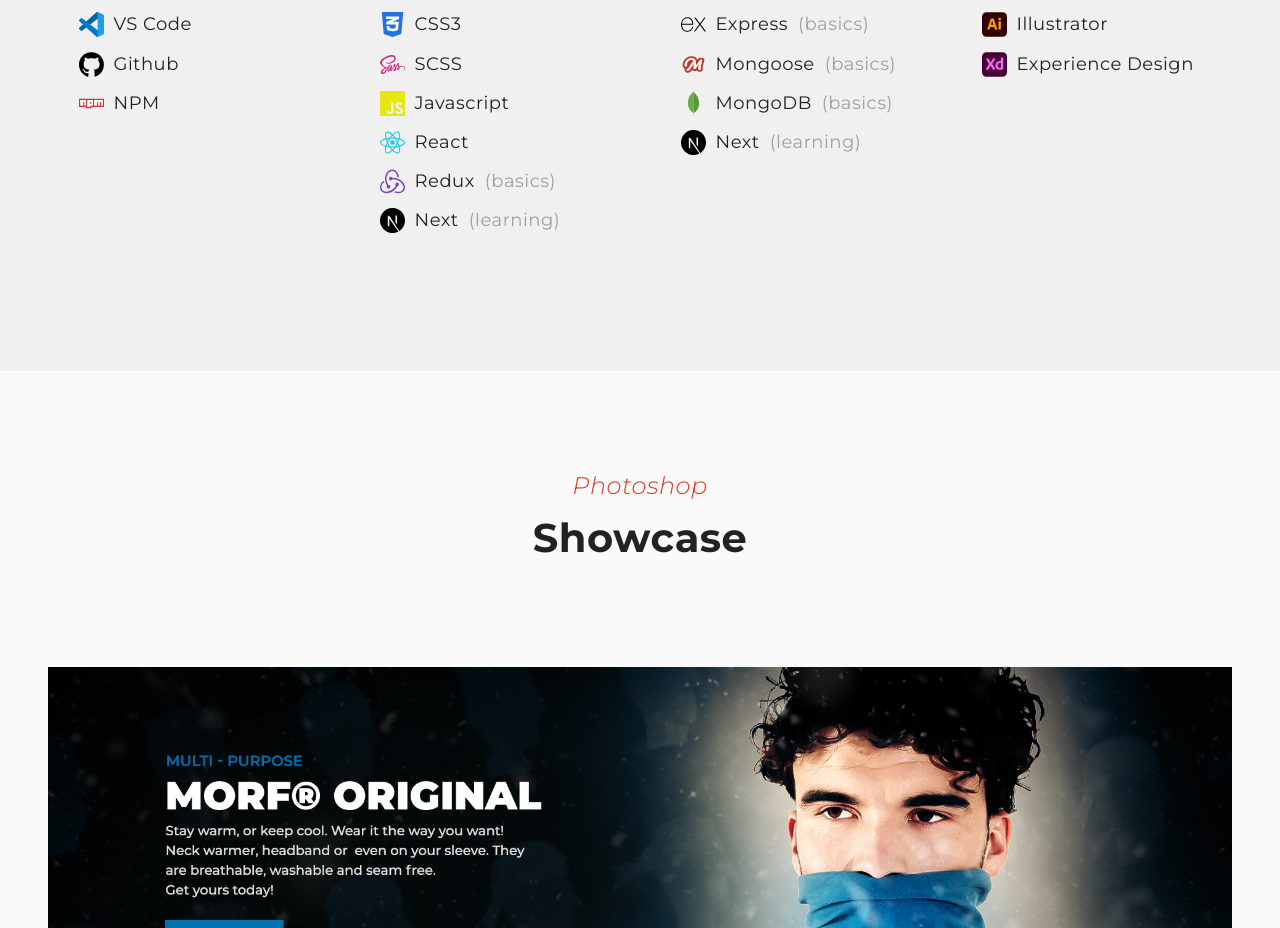
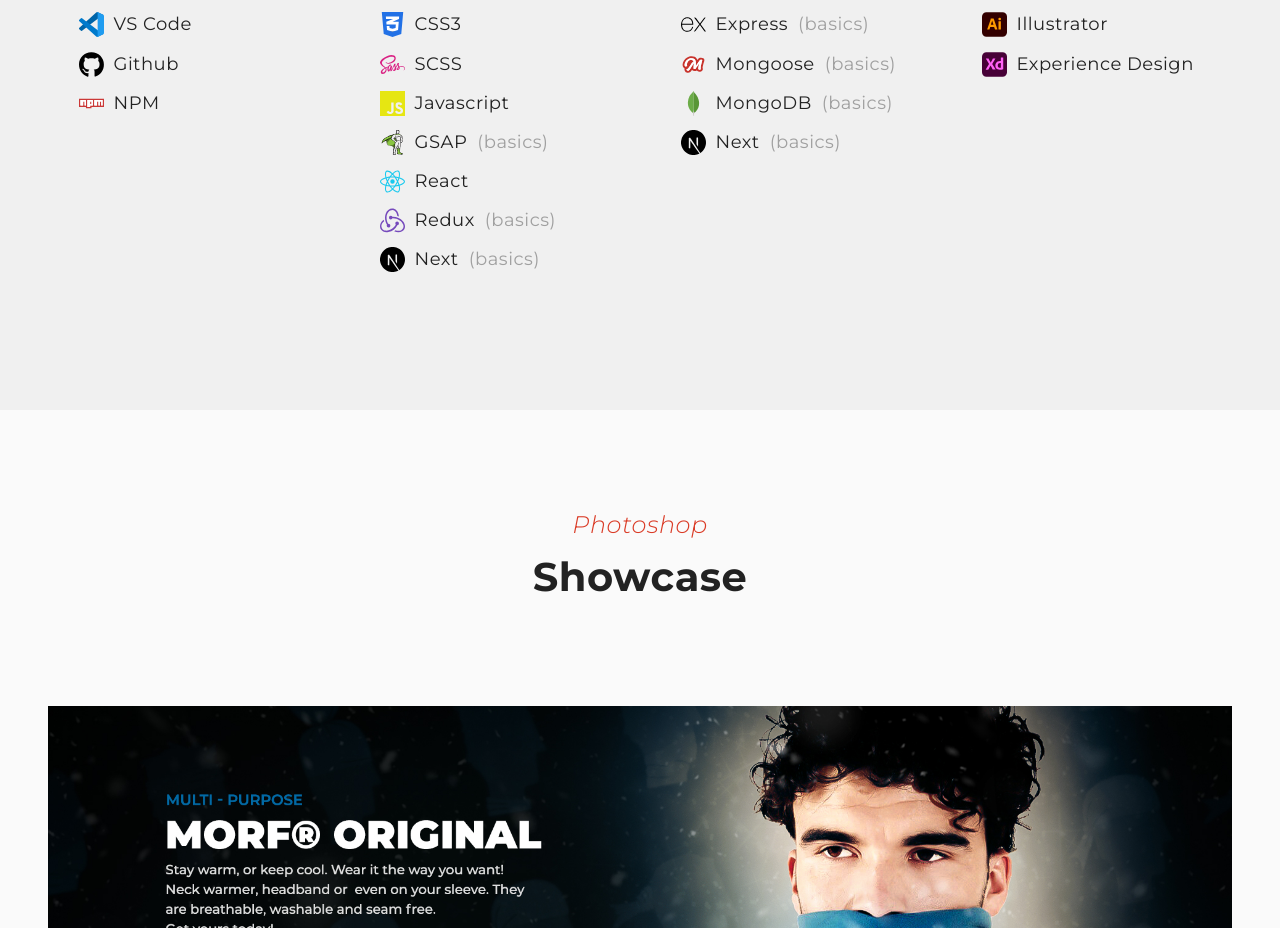
Before and after one commit to Dangereye/portfolio-njs, a Next.js app: page / in a window 1280 px wide. Shown: the part 1651-2579 px from the top of the page. Built offline with nearby package versions, Linux system fonts and the light colour scheme.

Commit message:
Added GSAP to skills. Updated Project descriptions.

```diff
--- a/data/myProjects.js
+++ b/data/myProjects.js
@@ -6,7 +6,7 @@ const myProjects = [
     date: "Jan 2021",
     title: "Movies",
     description:
-      "Search and explore millions of movies, television shows and related people. Check out upcoming releases, rediscover old favourites, learn who or what is popular - right now, watch trailers or read biographies. Maybe, you'll even find a few gems that you never knew existed. Disclaimer; can cause unexplained time loss.",
+      "Search and explore millions of movies, television shows and associated people. Check out upcoming releases, and rediscover old favourites. You can watch trailers, read biographies and learn who or what is popular - right now!  You'll even find a few gems along the way - that you never knew existed! Caution; can cause unexplained time loss.",
     preview_image: "/img/projects/tmdb-movies/preview.jpg",
     api: [
       {
@@ -55,7 +55,7 @@ const myProjects = [
     date: "Mar 2021",
     title: "The Weather",
     description:
-      "Check the forecast where you are or anywhere else in the world. Don't know where you are? Fear not, the geolocation has you covered. It's looking brighter already, eh? View conditions, precipitation and wind by the hour in a format that suits you. I've even thrown in some pretty pictures - courtesy of Unsplash that match (somewhat reliably) current weather conditions. You're welcome!",
+      "Check the forecast where you are, or anywhere else in the world for that matter. Don't know where you are? Fear not - enabling geolocation has you covered. It's looking brighter already, eh? View conditions, precipitation and wind by the hour - in a format that suits you. I've even thrown in some pretty pictures - courtesy of Unsplash that match (somewhat reliably) current weather conditions. You're welcome!",
     preview_image: "/img/projects/the-weather/preview.jpg",
     api: [
       {
@@ -103,7 +103,7 @@ const myProjects = [
     date: "Feb 2021",
     title: "Star Wars",
     description:
-      "A long time ago in a galaxy far, far away, some stuff (no spoilers) went down! A team of dedicated enthusiasts over at swapi.dev have scoured the internet to collect and compile data from this remarkable tale. Rest easy - no Bothans died to bring us this information! I've presented the data with several royalty-free stock images (credited) and icons to make it a little more readable and digestible. Explore movies, people, species, vehicles, planets, starships and their relative associations.",
+      "A long time ago in a galaxy far, far away... Stuff (no spoilers) went down! A team of dedicated enthusiasts over at swapi.dev have scoured the internet to collect and compile data from this remarkable tale. Rest easy - no Bothans died to bring us this information! I've presented the data with several royalty-free stock images (credited) and icons to make it a little more readable and digestible. Explore movies, people, species, vehicles, planets, starships and their relative associations.",
     preview_image: "/img/projects/star-wars/preview.jpg",
     api: [
       {
@@ -148,7 +148,7 @@ const myProjects = [
     date: "Sep 2021",
     title: "Portfolio",
     description:
-      "Anyone can make bold claims but, do those claims hold up in reality? Let's See! Please, review my work. Navigation is easy! Skip to sections of interest at the click of your button. View projects - live, or time permitting - browse my code on Github. There are several Photoshop examples to inspect. I've even created you a carousel to make it quicker! You can also learn a little more about me. If you like what you see and would like to know more, let's talk!",
+      "Bringing it all together - acquired skills, knowledge and experience, including several (freelanced) Photoshop examples. Browse a selection of my recent projects, either live or time permitting - as code on Github.  If you like what you see and would like to collaborate on future projects? Please, drop me a message using the form provided in the contact section - I would love to hear from you!",
     preview_image: "/img/projects/portfolio/preview.jpg",
     tech: [
       { image: `${svg}/html5.svg`, text: "HTML5" },
--- a/data/mySkills.js
+++ b/data/mySkills.js
@@ -16,9 +16,10 @@ const mySkills = [
       { svg: `${svg}/css3.svg`, title: "CSS3", note: null },
       { svg: `${svg}/sass.svg`, title: "SCSS", note: null },
       { svg: `${svg}/js.svg`, title: "Javascript", note: null },
+      { svg: `${svg}/gsap.svg`, title: "GSAP", note: "basics" },
       { svg: `${svg}/react.svg`, title: "React", note: null },
       { svg: `${svg}/redux.svg`, title: "Redux", note: "basics" },
-      { svg: `${svg}/next.svg`, title: "Next", note: "learning" },
+      { svg: `${svg}/next.svg`, title: "Next", note: "basics" },
     ],
   },
   {
@@ -28,7 +29,7 @@ const mySkills = [
       { svg: `${svg}/expressjs.svg`, title: "Express", note: "basics" },
       { svg: `${svg}/mongoose.svg`, title: "Mongoose", note: "basics" },
       { svg: `${svg}/mongodb.svg`, title: "MongoDB", note: "basics" },
-      { svg: `${svg}/next.svg`, title: "Next", note: "learning" },
+      { svg: `${svg}/next.svg`, title: "Next", note: "basics" },
     ],
   },
   {
```
Also changed, not shown: public/img/svg/gsap.svg (added).
